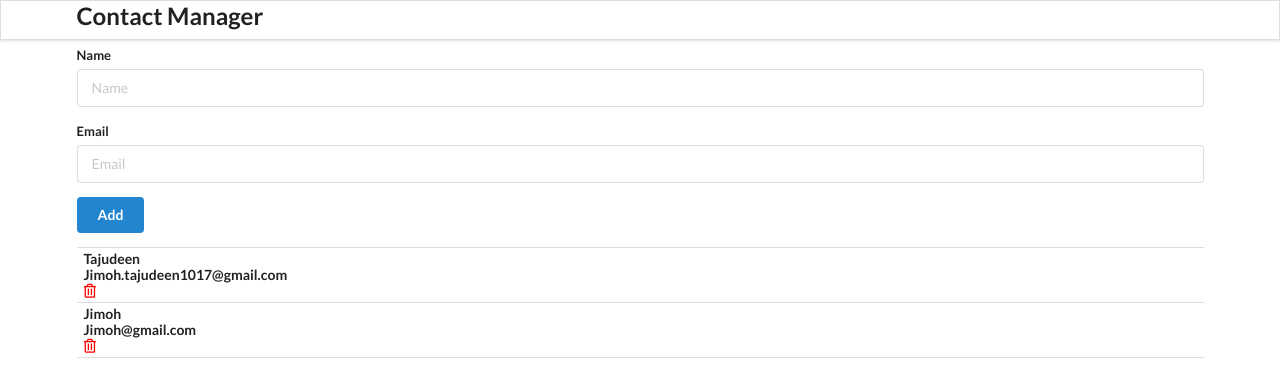
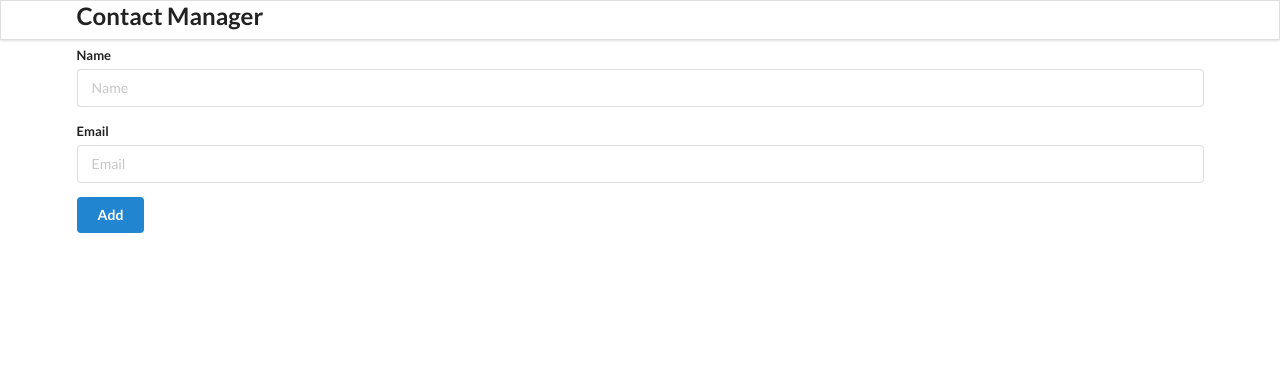
Before and after one commit to Teejay-deen/conatact-app, a React (Create React App) app: page / in a window 1280 px wide. Shown: the top 392 px of the page. Built offline with nearby package versions, Linux system fonts and the light colour scheme.

Commit message:
using class components

```diff
--- a/src/components/App.js
+++ b/src/components/App.js
@@ -1,23 +1,25 @@
-import React from "react";
+import React, { useState } from "react";
 import Header from "./Header";
 import AddContact from "./AddContact";
 import ContactList from "./ContactList";
 import "./App.css";
 
 function App() {
-  const contacts = [
-    {
-      id: "1",
-      name: "Tajudeen",
-      email: "Jimoh.tajudeen1017@gmail.com",
-    },
 
-    {
-      id: "2",
-      name: "Jimoh",
-      email: "Jimoh@gmail.com",
-    }
-  ];
+  const [contacts, setContact] =useState([])
+  // const contacts = [
+  //   {
+  //     id: "1",
+  //     name: "Tajudeen",
+  //     email: "Jimoh.tajudeen1017@gmail.com",
+  //   },
+
+  //   {
+  //     id: "2",
+  //     name: "Jimoh",
+  //     email: "Jimoh@gmail.com",
+  //   }
+  // ];
   return (
     <div className="ui container ">
       <Header />
--- a/src/components/ContactCard.jsx
+++ b/src/components/ContactCard.jsx
@@ -1,15 +1,17 @@
 import React from "react";
+import user from "../images/Teejay.jpg"
 
 const ContactCard = (props) => {
   const { id, name, email } = props.contact;
   return (
     <div className="item">
+      <img className="ui avatar image" src={user} alt="user" />
       <div className="content">
         <div className="header">{name}</div>
         <div className="header">{email}</div>
       </div>
       <i
-        style={{ color: "red", marginTop: "7px" }}
+        style={{ color: "red", marginTop: "px" }}
         className="trash alternate outline icon "
       ></i>
     </div>
```
